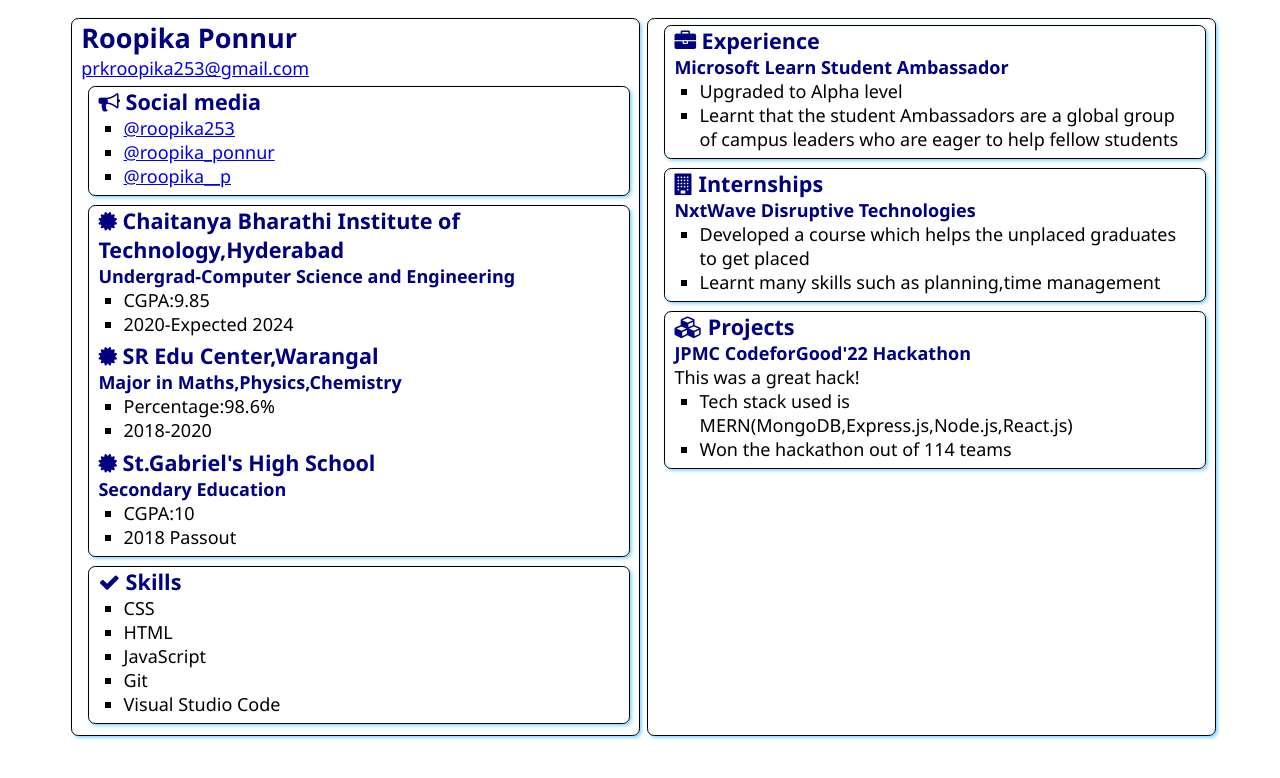
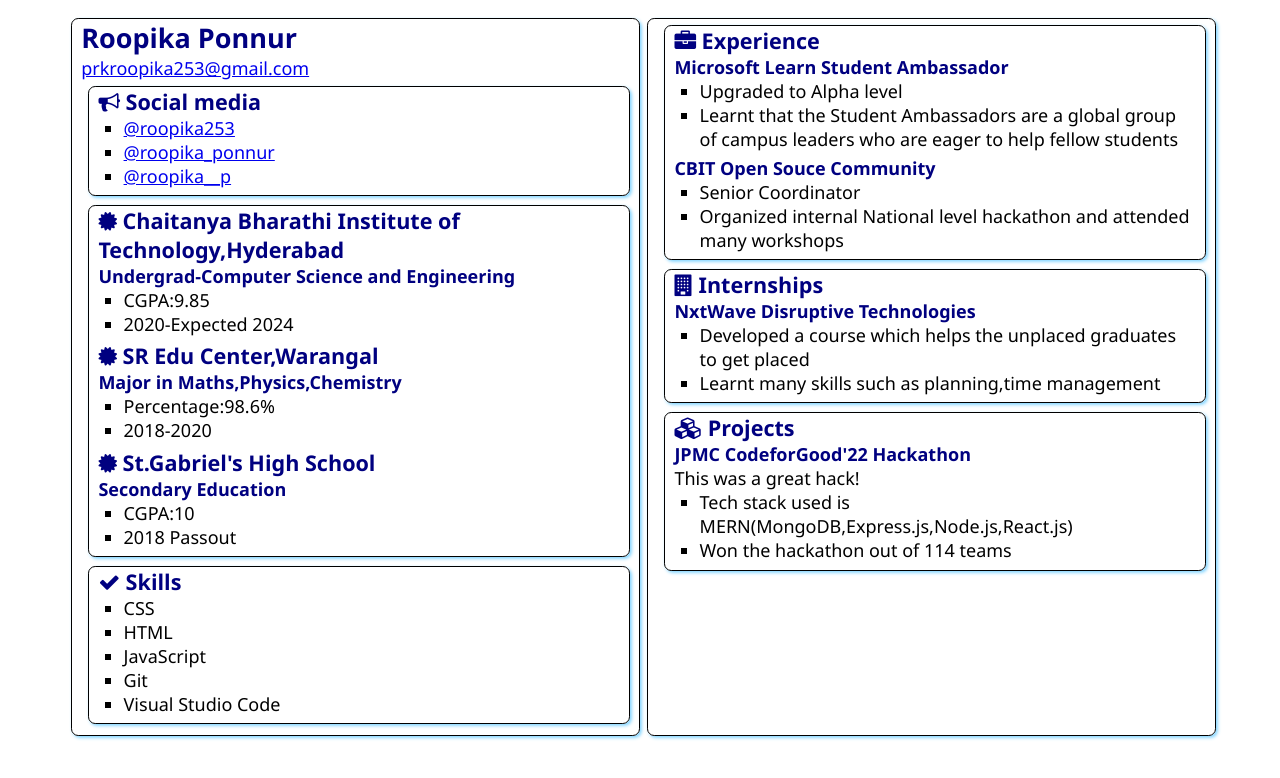
Before and after one commit to roopika253/SATechnicalOnboarding, a plain HTML site: page src/index.html in a window 1280 px wide. Drawn offline with Linux system fonts and the light colour scheme.

Commit message:
Update index.html
Updated details of experience

```diff
--- a/src/index.html
+++ b/src/index.html
@@ -88,8 +88,14 @@
                 <h3>Microsoft Learn Student Ambassador</h3>
                 <ul>
                     <li>Upgraded to Alpha level</li>
-                    <li>Learnt that the student Ambassadors are a global group of campus leaders who are eager to help fellow students</li>
+                    <li>Learnt that the Student Ambassadors are a global group of campus leaders who are eager to help fellow students</li>
                 </ul>
+                <h3>CBIT Open Souce Community</h3>
+                <ul>
+                    <li>Senior Coordinator</li>
+                    <li>Organized internal National level hackathon and attended many workshops</li>
+                </ul>
+
             </section>
             <section class="box">
                 <h2>
```
